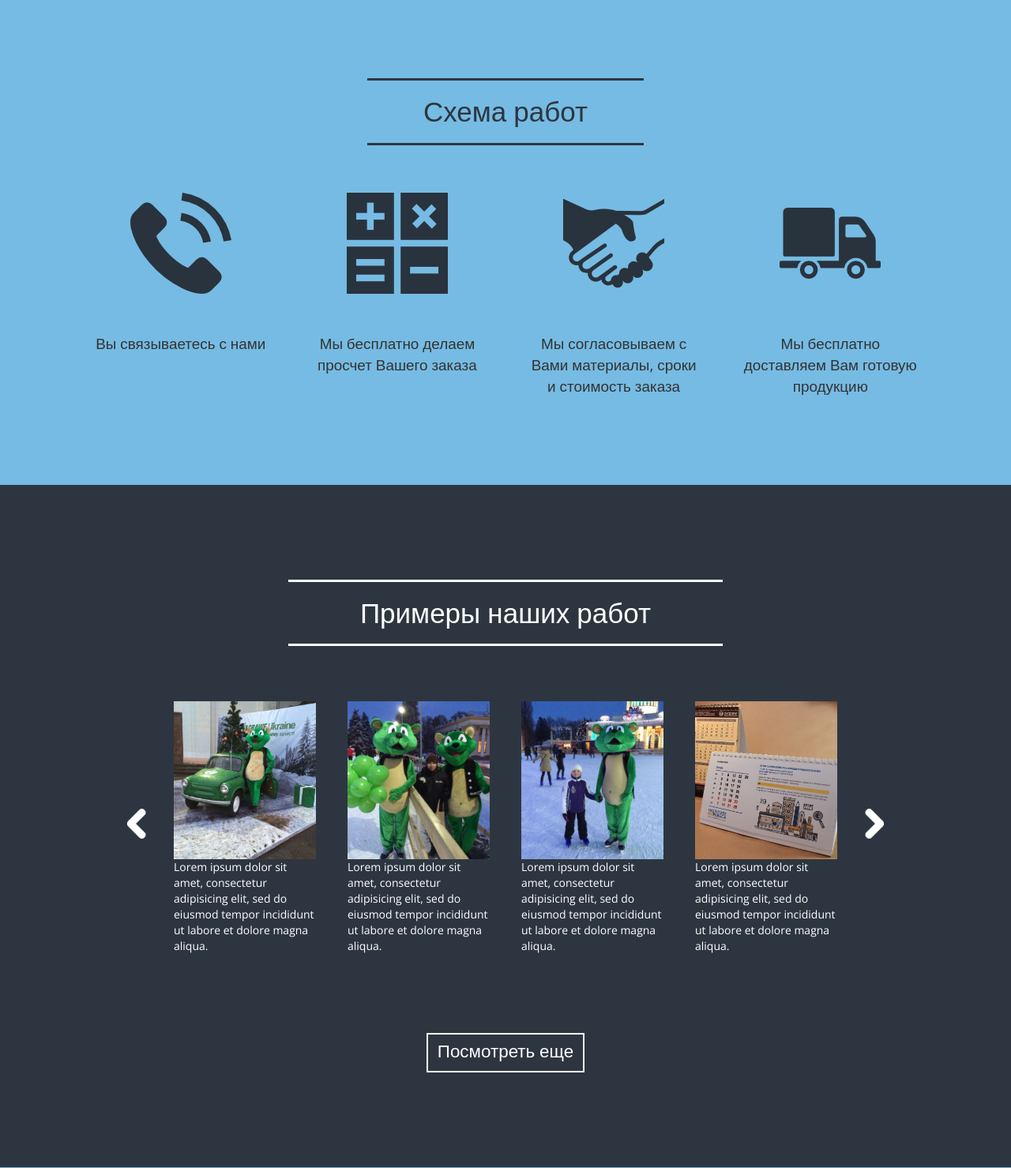
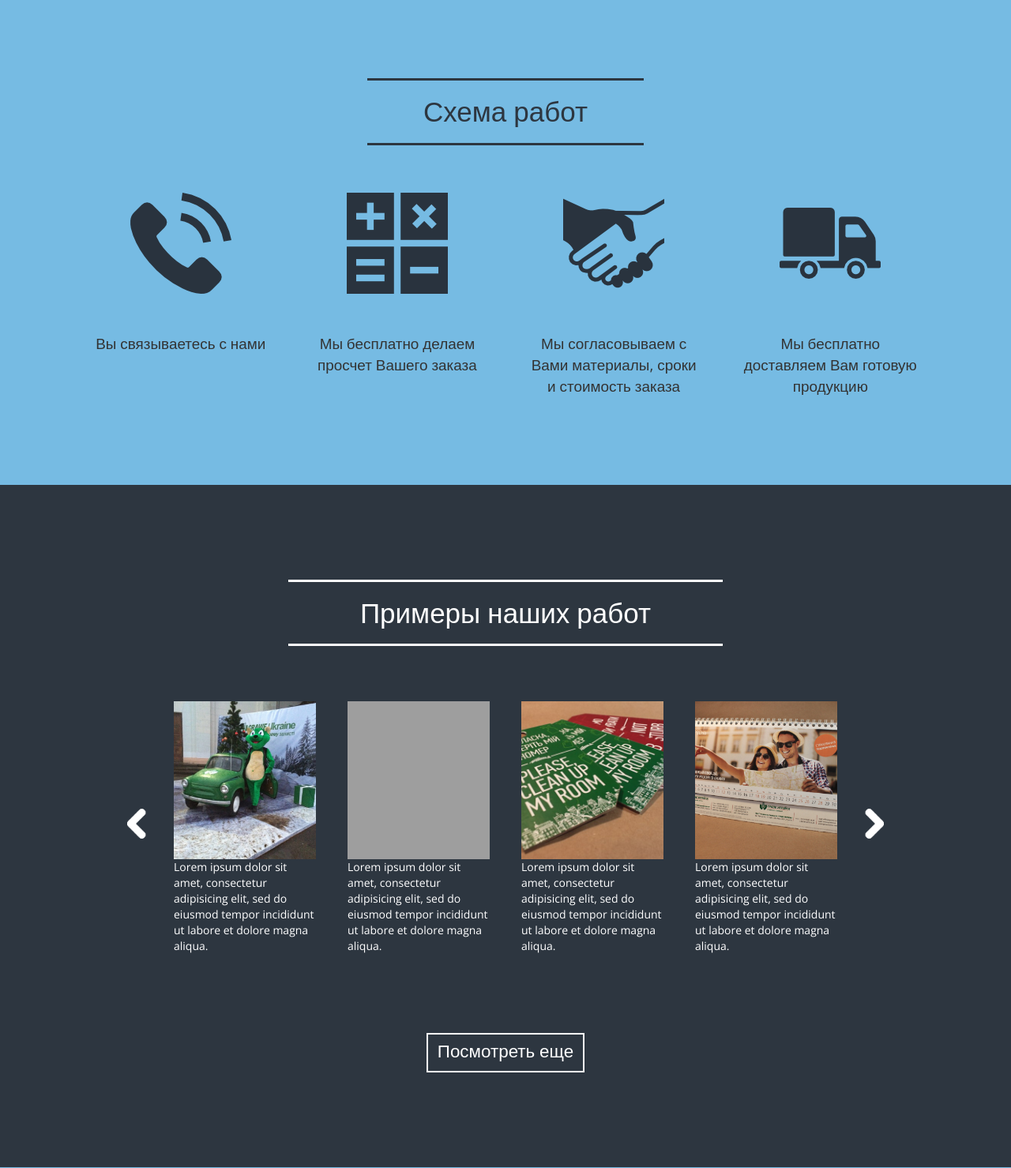
Before and after one commit to peregudova-dasha/skimp, a PHP site: page /index.html in a window 1280 px wide. Shown: the part 2191-3670 px from the top of the page at 79% size. Run offline with PHP 8.4, Linux system fonts and the light colour scheme; grey boxes are pictures that could not be loaded.

Commit message:
Add files via upload

```diff
--- a/portfolio.html
+++ b/portfolio.html
@@ -109,7 +109,7 @@
 
                 <div class="col-md-4 col-sm-12 col-xs-12">
                   <div class="img">
-                    <img src="img/portfolio/13.jpg">
+                    <img src="img/portfolio/18.jpg">
                     <div class="about_item">
                       <p>Lorem ipsum dolor sit amet, consectetur adipisicing elit, sed do eiusmo </p>
                     </div>
@@ -133,7 +133,7 @@
               <div class="col-md-4 col-sm-12 col-xs-12">
 
                 <div class="img">
-                  <img src="img/portfolio/9.jpg">
+                  <img src="img/portfolio/12.jpg">
                   <div class="about_item">
                     <p>Lorem ipsum dolor sit amet, consectetur adipisicing elit, sed do eiusmo </p>
                   </div>
@@ -168,7 +168,7 @@
             <div class="col-md-4 col-sm-12 col-xs-12">
 
               <div class="img">
-                <img src="img/portfolio/12.jpg">
+                <img src="img/portfolio/17.jpg">
                 <div class="about_item">
                   <p>Lorem ipsum dolor sit amet, consectetur adipisicing elit, sed do eiusmo </p>
                 </div>
--- a/style.css
+++ b/style.css
@@ -323,19 +323,19 @@ header #navigation .navbar .dropdown-menu li a {
   background-size: cover;
 }
 #works .carousel-block .work2 {
-  background: url("img/portfolio/1.2.jpg") 50% 50%;
+  background: url("img/portfolio/18.jpg") 50% 50%;
   background-size: cover;
 }
 #works .carousel-block .work3 {
-  background: url("img/portfolio/1.3.jpg") 50% 50%;
+  background: url("img/portfolio/2.jpg") 50% 50%;
   background-size: cover;
 }
 #works .carousel-block .work4 {
-  background: url("img/portfolio/4.jpg") 50% 50%;
+  background: url("img/portfolio/7.jpg") 50% 50%;
   background-size: cover;
 }
 #works .carousel-block .work5 {
-  background: url("img/portfolio/5.jpg") 50% 50%;
+  background: url("img/portfolio/22.jpg") 50% 50%;
   background-size: cover;
 }
 #works .carousel-button-left a,
--- a/style.less
+++ b/style.less
@@ -285,13 +285,13 @@ p { font-size: @p; }
      background: url("img/portfolio/1.jpg") 50% 50%;
      background-size: cover;
    }
-   .work2 { background: url("img/portfolio/1.2.jpg") 50% 50%;
+   .work2 { background: url("img/portfolio/18.jpg") 50% 50%;
    background-size: cover; }
-   .work3 { background: url("img/portfolio/1.3.jpg") 50% 50%;
+   .work3 { background: url("img/portfolio/2.jpg") 50% 50%;
    background-size: cover; }
-   .work4 { background: url("img/portfolio/4.jpg") 50% 50%;
+   .work4 { background: url("img/portfolio/7.jpg") 50% 50%;
    background-size: cover; }
-   .work5 { background: url("img/portfolio/5.jpg") 50% 50%;
+   .work5 { background: url("img/portfolio/22.jpg") 50% 50%;
    background-size: cover; }
 
  }
```
